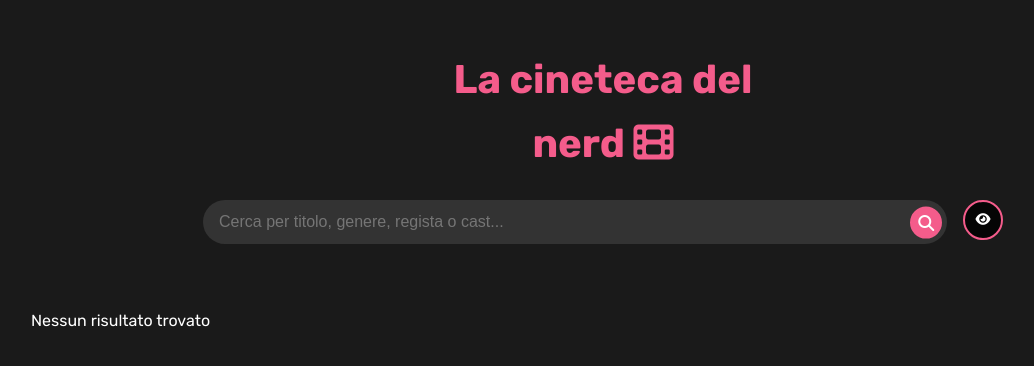
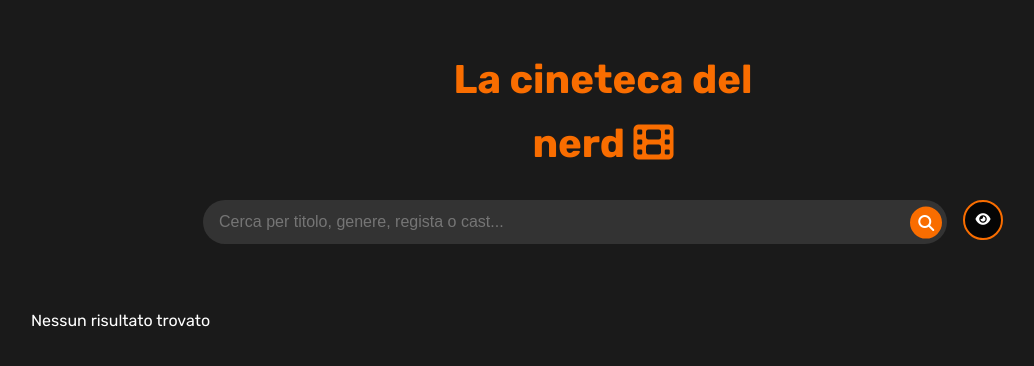
Before and after one commit to mario-rossi-code/must-watch-movies, a plain HTML site: page index.html in a window 1280 px wide. Shown: the whole page, without its empty margins (37-1071 px from the left). Drawn offline with Linux system fonts and the light colour scheme; no server answers.

Commit message:
Colore: Arancione

```diff
--- a/style.css
+++ b/style.css
@@ -1,5 +1,5 @@
 :root {
-    --primary: #f45c8b;
+    --primary: #f96d00;
     --dark: #141414;
     --gray: #303030;
     --light-gray: #757575;
```
